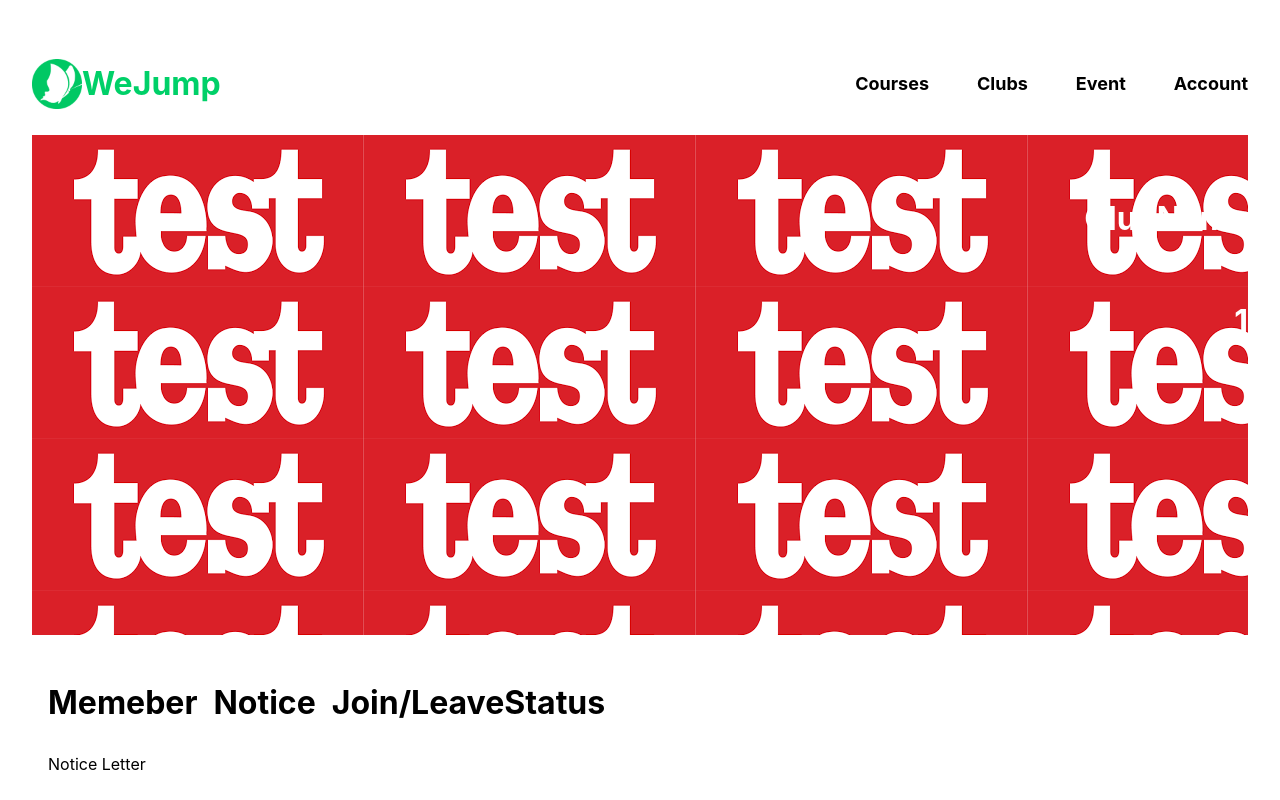
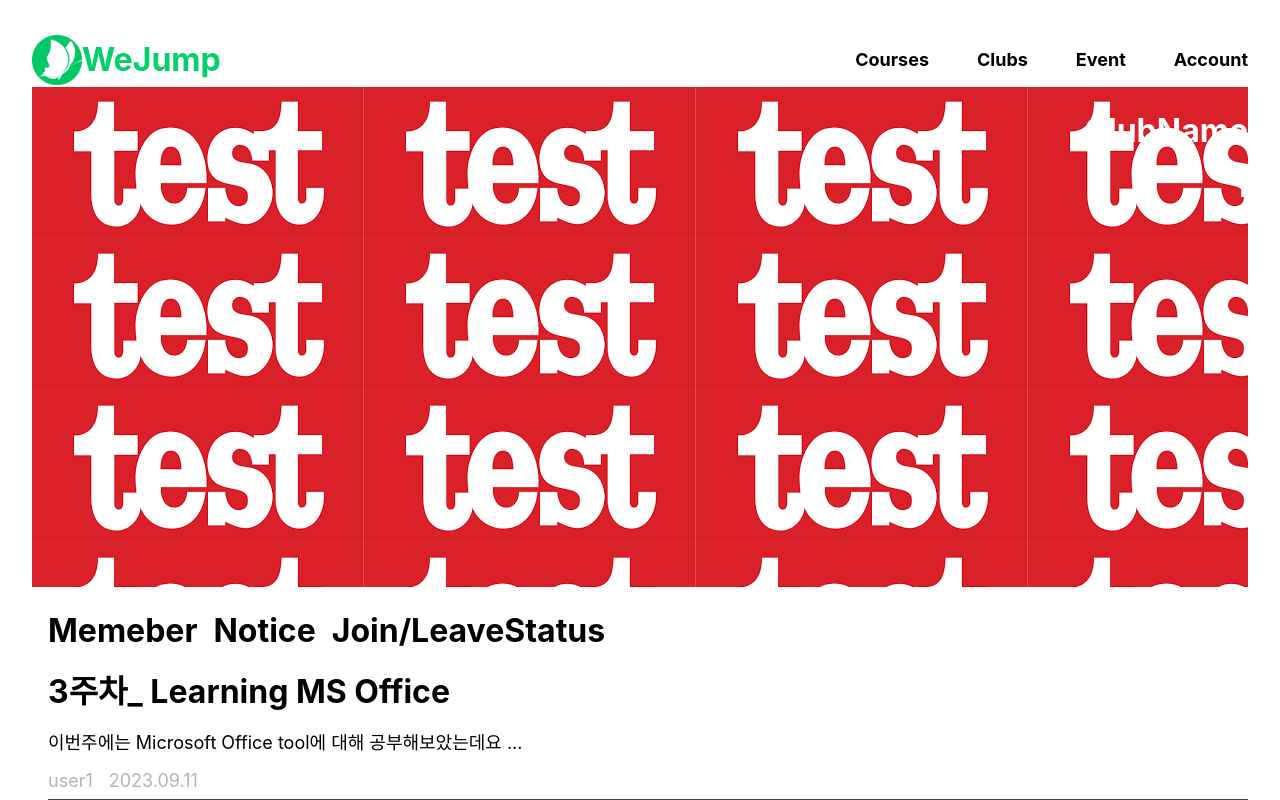
Before and after one commit to krokerdile/weJump_Fe, a React (Vite) app: page /weJump_Fe/Clubs/1 in a window 1280 px wide. Shown: the top 800 px of the page. Built offline with nearby package versions, Linux system fonts and the light colour scheme.

Commit message:
fix: 자질 구레한 것들 수정

```diff
--- a/src/components/Club/ClubNotice.jsx
+++ b/src/components/Club/ClubNotice.jsx
@@ -6,7 +6,6 @@ const ClubNotice = () => {
     { title: "3주차_ Learning MS Office", text: "이번주에는 Microsoft Office tool에 대해 공부해보았는데요 ...", user: "user1", date: "2023.09.11" },
     { title: "3주차_ Learning MS Office", text: "이번주에는 Microsoft Office tool에 대해 공부해보았는데요 ...", user: "user1", date: "2023.09.11" },
   ];
-  console.log(mockData);
 
   return (
     <NoticeList>
--- a/src/components/Club/NoticeBox.jsx
+++ b/src/components/Club/NoticeBox.jsx
@@ -4,7 +4,6 @@ import Text from "@components/common/Text";
 const NoticeBox = ({ title, text, user, date }) => {
   return (
     <BoxWrapper>
-      <div>Notice Letter</div>
       <Text text={title} fontSize="headline1" fontWeight="headline1" color="black" />
       <Text text={text} fontSize="bodycopy" fontWeight="bodycopy" color="black" />
       <BoxFooter>
@@ -27,7 +26,7 @@ const BoxWrapper = styled.div`
 
 const Divider = styled.div`
   width: 100%;
-  border: solid 1px #444;
+  border: solid 0.5px #444;
 `;
 
 const BoxFooter = styled.div`
--- a/src/components/common/ListCard.jsx
+++ b/src/components/common/ListCard.jsx
@@ -20,6 +20,7 @@ const CardWrapper = styled.div`
   flex-shrink: 0;
   border: solid 1px black;
   border-radius: 1rem;
+  flex-basis: 25%;
 `;
 
 const CardFooter = styled.div`
--- a/src/components/common/Text.jsx
+++ b/src/components/common/Text.jsx
@@ -16,4 +16,5 @@ const TextLine = styled.p`
   color: ${(props) => props.theme.color[props.color]};
   text-decoration: none;
   padding: 0;
+  margin: 0.5rem 0 0.5rem 0;
 `;
--- a/src/pages/Layout.jsx
+++ b/src/pages/Layout.jsx
@@ -19,5 +19,4 @@ const LayoutWrapper = styled.div`
   overflow: hidden;
 
   width: 100%;
-  height: 100vh;
 `;
```
